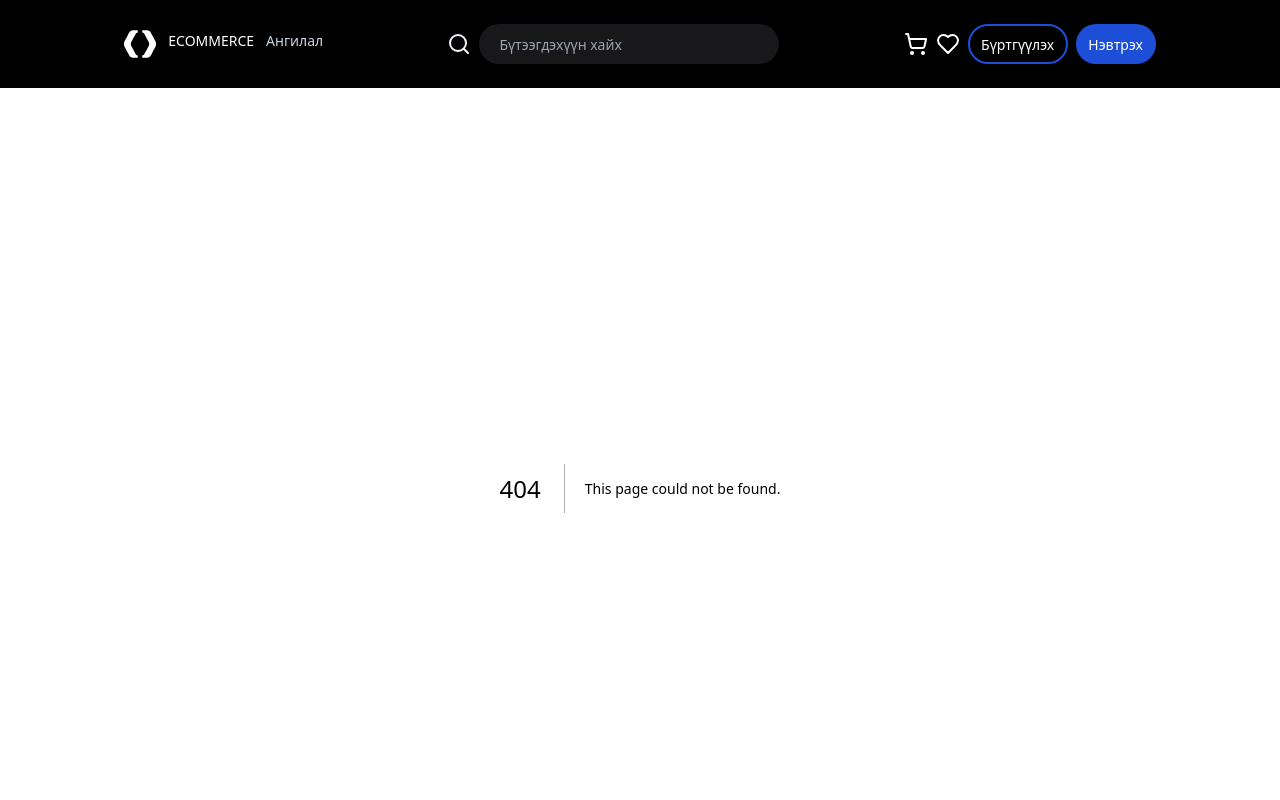
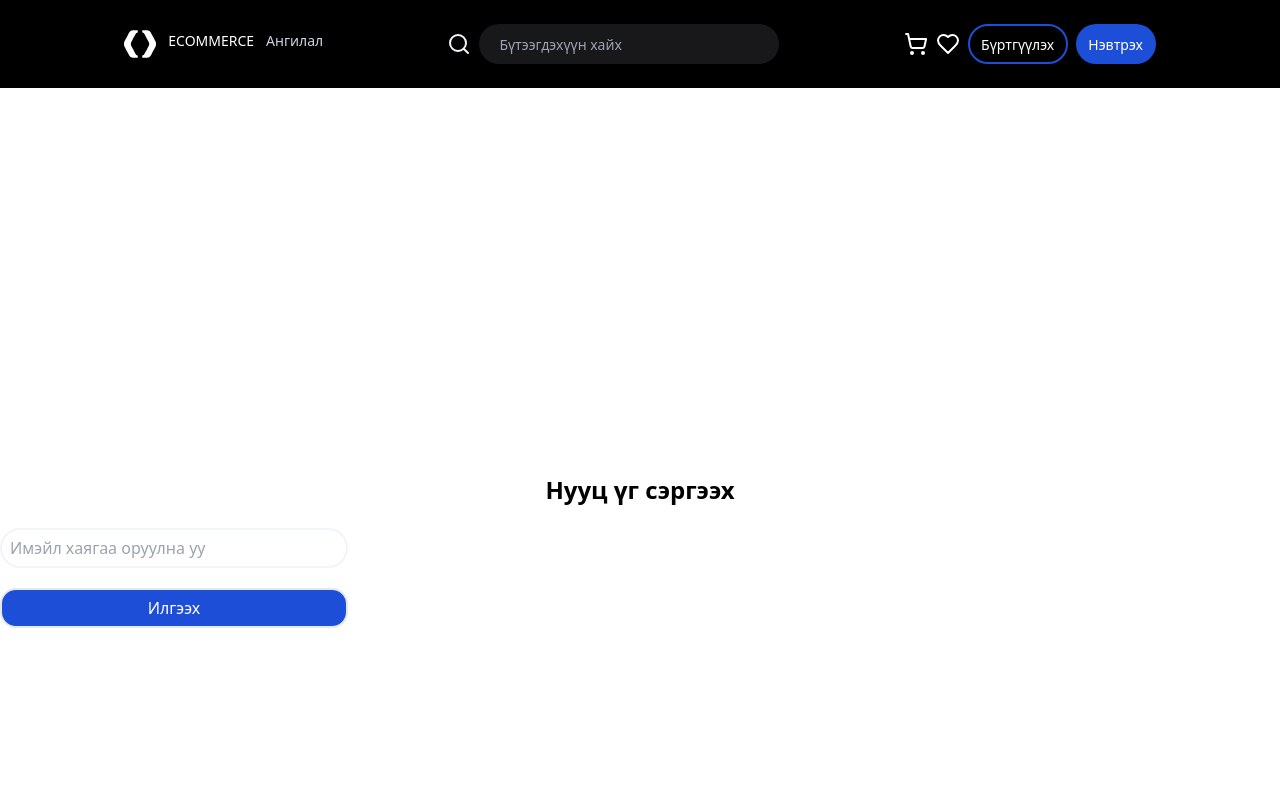
Before and after one commit to Erkabb/e-commerce-project, a Next.js app in the folder frontend/: page /recover.pass in a window 1280 px wide. Before the commit this address had no page. Shown: the top 800 px of the page. Built offline with nearby package versions, Linux system fonts and the light colour scheme.

Commit message:
add changes

```diff
--- a/frontend/src/app/(auth)/login/page.tsx
+++ b/frontend/src/app/(auth)/login/page.tsx
@@ -4,7 +4,7 @@ import Link from "next/link";
 import { useRouter } from "next/navigation";
 import axios from "axios";
 import { toast } from "react-toastify";
-import RecoverPass from "@/app/components/recover.pass";
+import RecoverPass from "@/app/recover.pass/page.tsx";
 
 const Login = () => {
   const router = useRouter();
--- a/frontend/src/app/page.tsx
+++ b/frontend/src/app/page.tsx
@@ -1,7 +1,7 @@
 "use client";
 
 import Login from "./(auth)/login/page";
-import RecoverPass from "./components/recover.pass";
+import RecoverPass from "./recover.pass/page.tsx";
 
 export default function Home() {
   return (
--- a/frontend/src/app/components/recover.pass.tsx
+++ b/frontend/src/app/recover.pass/page.tsx
@@ -1,10 +1,12 @@
 "use client";
 
 import axios from "axios";
+import { useRouter } from "next/navigation";
 import React, { ChangeEvent, useEffect, useState } from "react";
 import { toast } from "react-toastify";
 
 const RecoverPass = () => {
+  const router=useRouter()
   // const [loading, setLoading] = useState(false);
 
   // useEffect(() => {
@@ -27,13 +29,18 @@ const RecoverPass = () => {
           email,
         }
       );
+      // if (res.status === 2000) {
+
+      // }
     } catch (error) {
       toast.error("Please try again");
     }
   };
   return (
     <div className="flex flex-col my-96 gap-5">
-      <h1 className="text-center text-[24px]">
+      {step === 1 && (
+        <>
+        <h1 className="text-center text-[24px]">
         <strong>Нууц үг сэргээх</strong>
       </h1>
       <input
@@ -47,7 +54,8 @@ const RecoverPass = () => {
         onChange={handleSendOtp}
       >
         Илгээх
-      </button>
+      </button></>
+       )}
     </div>
   );
 };
```
Also changed, not shown: frontend/src/app/recover.pass/confirm.password.tsx (renamed from frontend/src/app/components/confirm.password.tsx), 1 other file (tests, documents, lock files or other folders).
